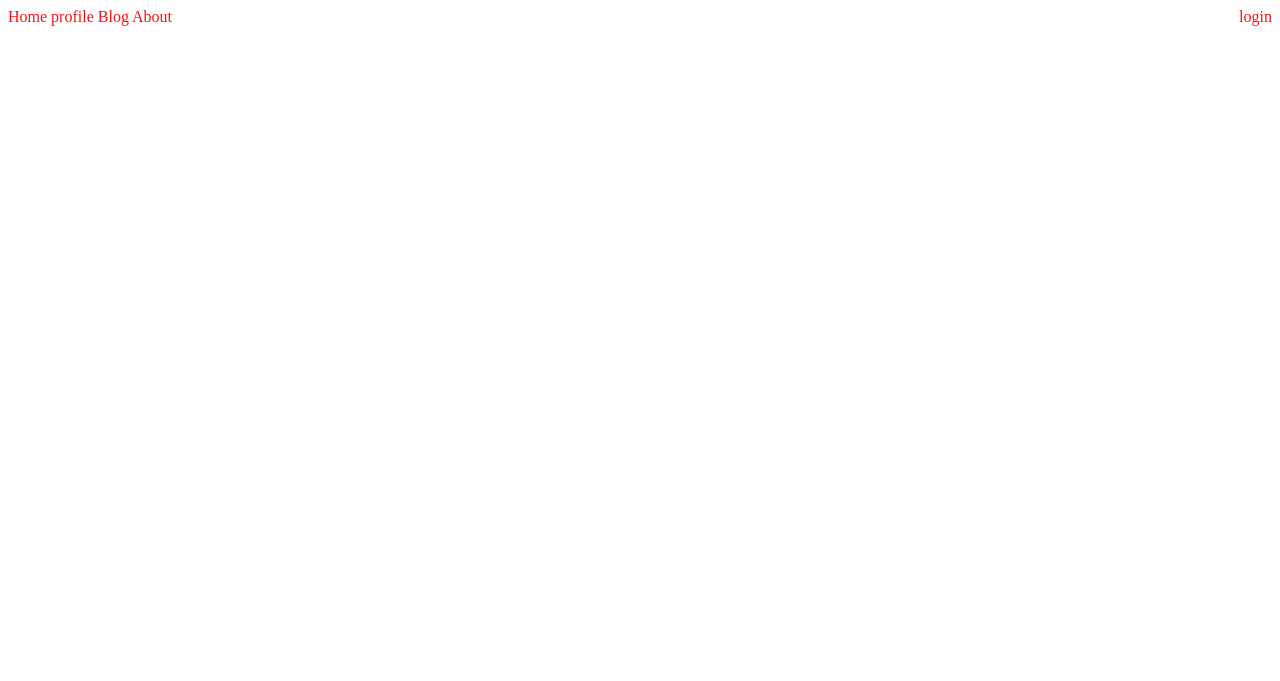
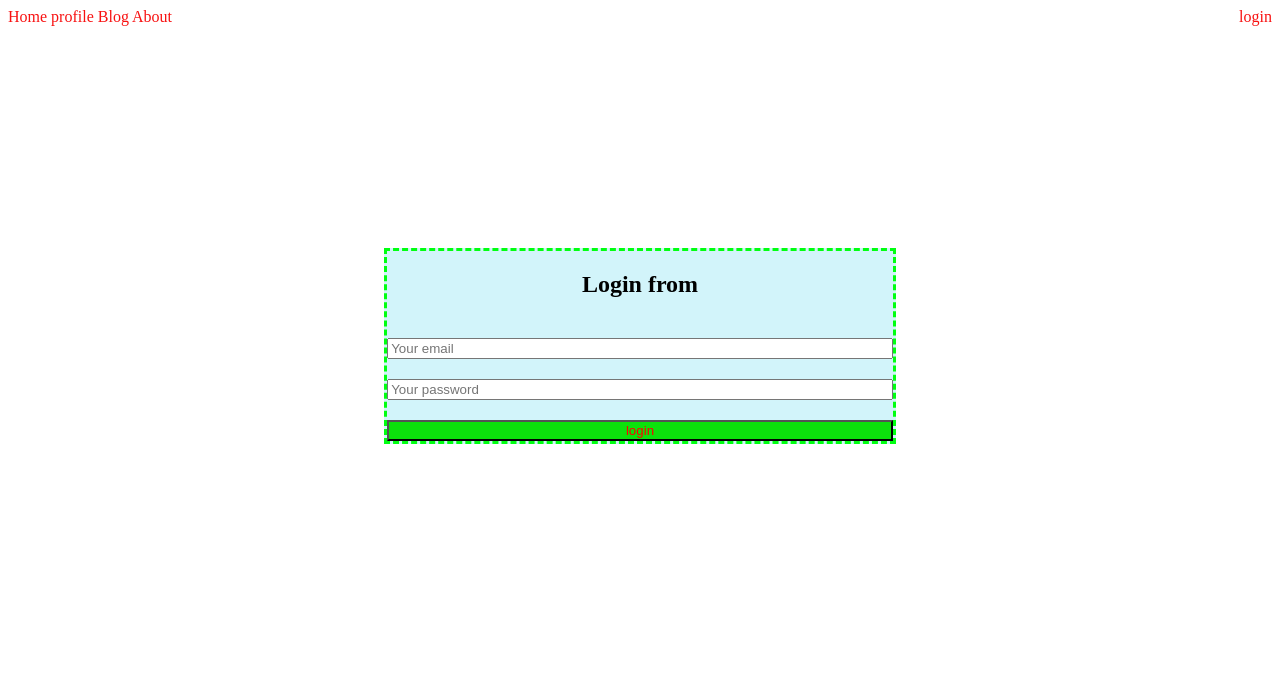
Before and after one commit to Ariful4a/projects-repo, a plain HTML site: page login.html in a window 1280 px wide. Shown: the top 681 px of the page. Drawn offline with Linux system fonts and the light colour scheme.

Commit message:
new login from added

```diff
--- a/login.html
+++ b/login.html
@@ -3,7 +3,7 @@
 <head>
     <meta charset="UTF-8">
     <meta name="viewport" content="width=device-width, initial-scale=1.0">
-    <title>From</title>
+    <title>Form</title>
     <link rel="stylesheet" href="styles/style.css">
 </head>
 <body>
@@ -16,6 +16,22 @@
         </div>
         <a href="">login</a>
     </nav>
+    <section class="login-form-container">
+        <form class="login-form">
+        <h1>Login from</h1>
+        <input type="email" id="name" class="name" placeholder="Your email" required>
+        <input type="password" id="password" class="pas" placeholder="Your password" required>
+        <input class="lo" type="submit" value="login">
+
+    </form>
+
+
+
+    </section>
+    <div>
+        <h1>I love you</h1>
+    </div>
+
 
 </body>
 </html>
--- a/styles/style.css
+++ b/styles/style.css
@@ -2,7 +2,7 @@
     border: 1px solid red;
     display: flex;
     justify-content: space-evenly;
-    align-items: flex-end;
+    align-items: flex-start;
     height: 200px;
     flex-wrap: wrap;
 
@@ -21,3 +21,31 @@ nav a{
     text-decoration: none;
     color: rgb(248, 17, 17);
 }
+.login-form-container{
+    display: flex;
+    justify-content: center;
+    height: 80vh;
+    align-items: center;
+
+}
+.login-form{
+    display: flex;
+    flex-direction: column;
+
+    width: 40%;
+    border: dashed rgb(0, 255, 17);
+    background-color: rgb(85, 42, 165);
+    background-color: rgb(210, 244, 250);
+}
+form input{
+    margin-top: 20px;
+}
+form h1{
+    text-align: center;
+
+}
+.lo{
+    background-color: rgb(12, 225, 12);
+    color: red;
+
+}
```
